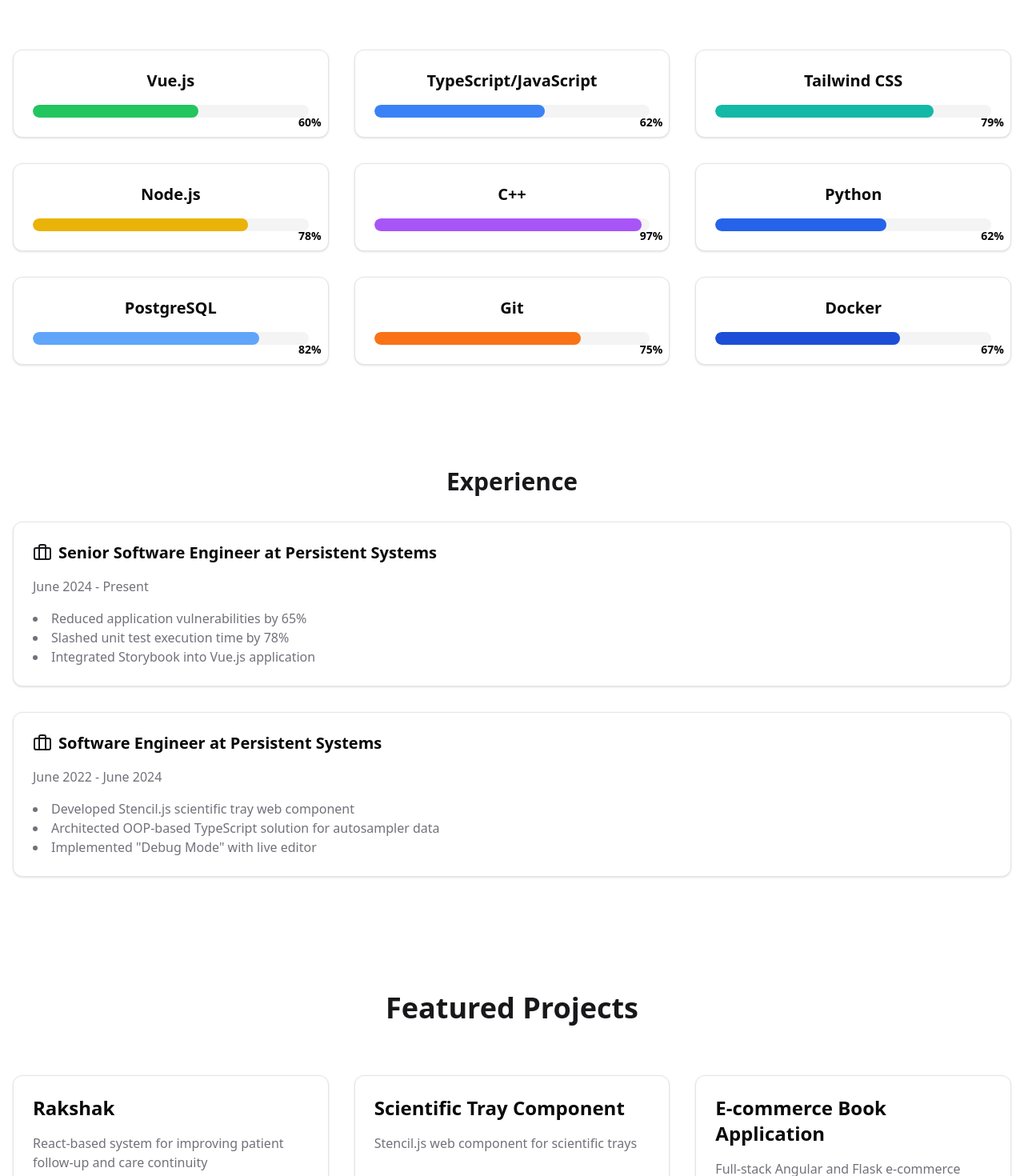
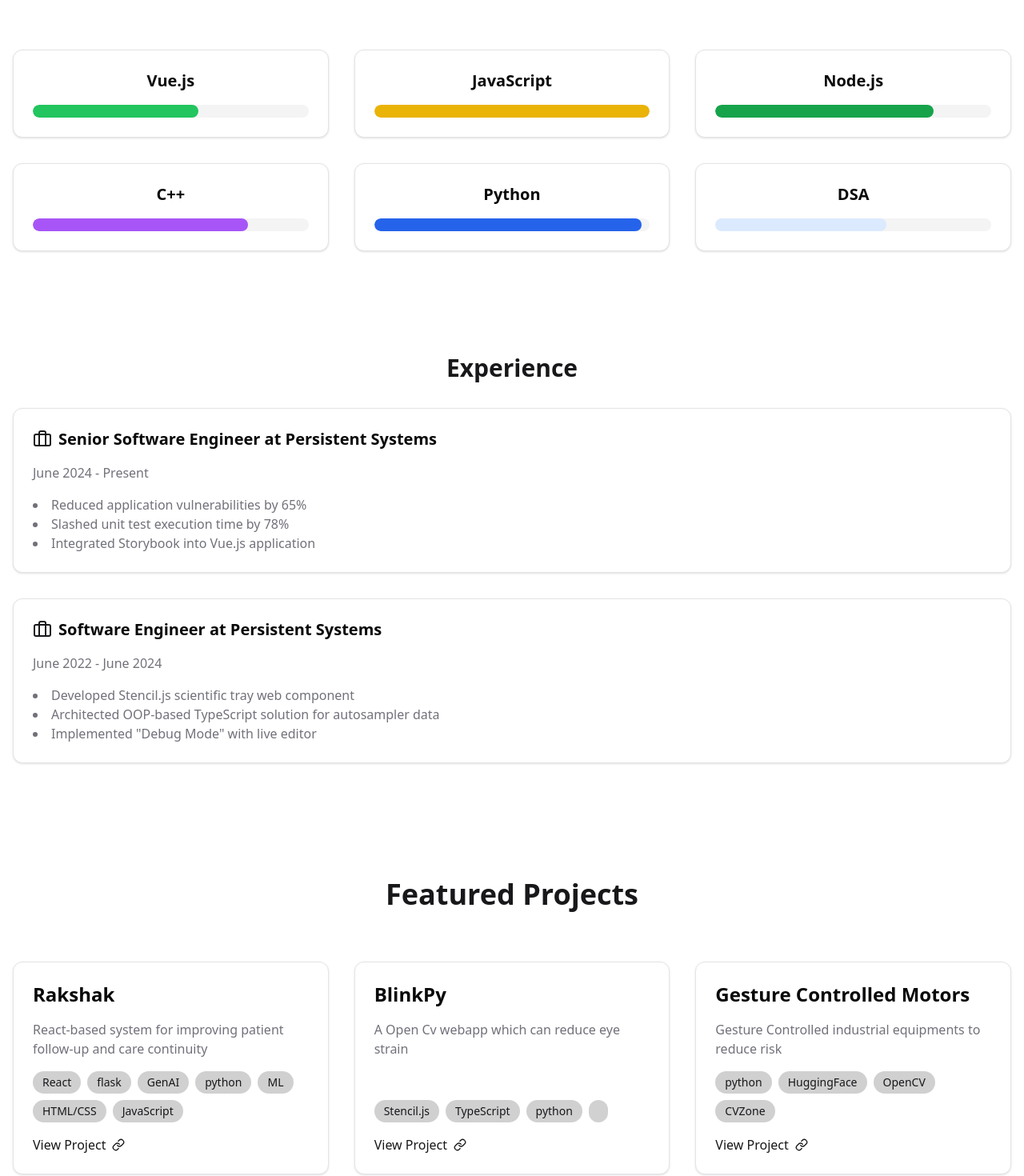
Before and after one commit to Ashit743/portfolio-vue, a Vue app in the folder vue-portfolio/: page / in a window 1280 px wide. Shown: the part 1240-2710 px from the top of the page at 80% size. Built offline with nearby package versions, Linux system fonts and the light colour scheme.

Commit message:
commit working changes

```diff
--- a/vue-portfolio/src/View/Home.vue
+++ b/vue-portfolio/src/View/Home.vue
@@ -13,26 +13,27 @@
     <!-- Navigation Bar -->
     <nav class="bg-background/80 backdrop-blur-xl p-4 fixed w-full z-10 border-b border-border">
       <div class="container mx-auto flex justify-between items-center">
-        <a href="#" class="text-2xl font-bold text-primary">AD</a>
-        <div class="space-x-4">
-          <Button variant="ghost" asChild>
-            <a href="#about">About</a>
-          </Button>
-          <Button variant="ghost" asChild>
-            <a href="#skills">Skills</a>
-          </Button>
-          <Button variant="ghost" asChild>
-            <a href="#experience">Experience</a>
-          </Button>
-          <Button variant="ghost" asChild>
-            <a href="#projects">Projects</a>
-          </Button>
-          <Button variant="ghost" asChild>
-            <a href="#certifications">Certifications</a>
+        <a href="#" class="text-2xl font-bold text-primary"><ashitAvatar/></a>
+        <Button @click="toggleMenu" variant="ghost" class="md:hidden">
+          <MenuIcon v-if="!isMenuOpen" class="w-6 h-6" />
+          <XIcon v-else class="w-6 h-6" />
+        </Button>
+        <div class="hidden md:flex space-x-4">
+          <Button v-for="item in menuItems" :key="item" variant="ghost" asChild>
+            <a :href="`#${item.toLowerCase()}`">{{ item }}</a>
           </Button>
         </div>
       </div>
     </nav>
+
+    <!-- Mobile Menu -->
+    <div v-if="isMenuOpen" class="fixed inset-0 z-20 bg-background/95 backdrop-blur-sm md:hidden">
+      <div class="flex flex-col items-center justify-center h-full space-y-4">
+        <Button v-for="item in menuItems" :key="item" variant="ghost" asChild @click="toggleMenu">
+          <a :href="`#${item.toLowerCase()}`">{{ item }}</a>
+        </Button>
+      </div>
+    </div>
 
     <Button
       @click="toggleDarkMode"
@@ -45,30 +46,29 @@
 
     <main class="pt-16">
       <!-- Hero Section -->
-      <section class="relative min-h-screen flex items-center justify-center overflow-hidden">
+      <section class="relative min-h-screen flex items-center justify-center overflow-hidden px-4">
         <div class="hero-bg-shapes absolute inset-0 z-0">
-          <div class="absolute top-1/4 left-1/4 w-64 h-64 bg-primary/10 rounded-full filter blur-3xl animate-pulse"></div>
-          <div class="absolute bottom-1/4 right-1/4 w-64 h-64 bg-primary/10 rounded-full filter blur-3xl animate-pulse delay-1000"></div>
+          <div class="absolute top-1/4 left-1/4 w-32 md:w-64 h-32 md:h-64 bg-primary/10 rounded-full filter blur-3xl animate-pulse"></div>
+          <div class="absolute bottom-1/4 right-1/4 w-32 md:w-64 h-32 md:h-64 bg-primary/10 rounded-full filter blur-3xl animate-pulse delay-1000"></div>
         </div>
 
-        <div class="text-center px-4 ">
-          <h1 class="hero-title text-7xl font-bold mb-4 text-primary animate-fadeIn">
+        <div class="text-center">
+          <h1 class="hero-title text-4xl md:text-7xl font-bold mb-4 text-primary animate-fadeIn">
             Ashit Darurmath
           </h1>
-          <p class="hero-subtitle text-3xl text-muted-foreground animate-fadeIn animation-delay-200">Senior Software Engineer</p>
-          <div class="mt-8 h-48 flex justify-center animate-fadeIn animation-delay-400">
-            <img src="./coding-gif-light.gif" alt="Coding animation" class="h-full dark:hidden">
-            <img src="./coding-gif-light.gif" alt="Coding animation" class="h-full hidden dark:block">
+          <p class="hero-subtitle text-xl md:text-3xl text-muted-foreground animate-fadeIn animation-delay-200">Senior Software Engineer</p>
+          <div class="mt-8 h-32 md:h-48 flex justify-center animate-fadeIn animation-delay-400">
+            <img src="./coding-gif-light.gif" alt="Coding animation" class="h-full ">
           </div>
           <div class="mt-8 flex justify-center space-x-4 animate-fadeIn animation-delay-600">
-            <a href="https://github.com/yourusername" target="_blank" rel="noopener noreferrer" class="text-muted-foreground hover:text-primary transition-colors">
-              <GithubIcon class="w-8 h-8" />
+            <a href="https://github.com/Ashit743" target="_blank" rel="noopener noreferrer" class="text-muted-foreground hover:text-primary transition-colors">
+              <GithubIcon class="w-6 h-6 md:w-8 md:h-8" />
             </a>
-            <a href="https://linkedin.com/in/yourusername" target="_blank" rel="noopener noreferrer" class="text-muted-foreground hover:text-primary transition-colors">
-              <LinkedinIcon class="w-8 h-8" />
+            <a href="https://www.linkedin.com/in/ashit-darurmath/" target="_blank" rel="noopener noreferrer" class="text-muted-foreground hover:text-primary transition-colors">
+              <LinkedinIcon class="w-6 h-6 md:w-8 md:h-8" />
             </a>
-            <a href="mailto:your.email@example.com" class="text-muted-foreground hover:text-primary transition-colors">
-              <MailIcon class="w-8 h-8" />
+            <a href="mailto:ashitsdarurmath@gmail.com" class="text-muted-foreground hover:text-primary transition-colors">
+              <MailIcon class="w-6 h-6 md:w-8 md:h-8" />
             </a>
           </div>
         </div>
@@ -106,9 +106,10 @@
                       :style="{ width: `${skillLevels[skill.name]}%` }"
                     ></div>
                   </div>
-                  <span class="absolute bottom-2 right-2 text-sm font-semibold">
-                    {{ skillLevels[skill.name] }}%
-                  </span>
+
+
+
+
                   <div class="absolute inset-0 bg-primary opacity-0 group-hover:opacity-10 transition-opacity duration-300"></div>
                 </CardContent>
               </Card>
@@ -223,7 +224,9 @@
   LinkIcon,
   GithubIcon,
   LinkedinIcon,
-  MailIcon
+  MailIcon,
+  MenuIcon,
+  XIcon
 } from 'lucide-vue-next'
 import {
   Card,
@@ -234,21 +237,21 @@
 import {
   Button
 } from "@/components/ui/button"
-
+import ashitAvatar from '@/components/ashitAvatar.vue'
 const isDarkMode = ref(false)
 const isLoading = ref(true)
 const showScrollTop = ref(false)
+const isMenuOpen = ref(false)
+const menuItems = ['About', 'Skills', 'Experience', 'Projects', 'Certifications']
 
 const skills = [
   { name: 'Vue.js', color: 'bg-green-500' },
-  { name: 'TypeScript/JavaScript', color: 'bg-blue-500' },
-  { name: 'Tailwind CSS', color: 'bg-teal-500' },
-  { name: 'Node.js', color: 'bg-yellow-500' },
+  { name: 'JavaScript', color: 'bg-yellow-500' },
+  { name: 'Node.js', color: 'bg-green-600' },
   { name: 'C++', color: 'bg-purple-500' },
   { name: 'Python', color: 'bg-blue-600' },
-  { name: 'PostgreSQL', color: 'bg-blue-400' },
-  { name: 'Git', color: 'bg-orange-500' },
-  { name: 'Docker', color: 'bg-blue-700' },
+  { name: 'DSA', color: 'bg-blue-100' },
+
 ]
 
 const skillLevels = ref({
@@ -258,29 +261,33 @@
   'Node.js': 0,
   'C++': 0,
   'Python': 0,
-  'PostgreSQL': 0,
-  'Git': 0,
-  'Docker': 0,
+  'DSA':0
 })
 
 const projects = [
   {
     name: 'Rakshak',
     description: 'React-based system for improving patient follow-up and care continuity',
-    tech: ['React', 'Node.js', 'MongoDB'],
-    link: 'https://github.com/yourusername/rakshak'
+    tech: ['React', 'flask', 'GenAI', 'python', 'ML','HTML/CSS','JavaScript'],
+    link: 'https://prakshak-1.onrender.com/'
   },
   {
-    name: 'Scientific Tray Component',
-    description: 'Stencil.js web component for scientific trays',
-    tech: ['Stencil.js', 'TypeScript', 'Jest'],
-    link: 'https://github.com/yourusername/scientific-tray'
+    name: 'BlinkPy',
+    description: 'A Open Cv webapp which can reduce eye strain',
+    tech: ['Stencil.js', 'TypeScript', 'python', ''],
+    link: 'https://devpost.com/software/blink-4n2xjv'
   },
   {
-    name: 'E-commerce Book Application',
-    description: 'Full-stack Angular and Flask e-commerce platform',
-    tech: ['Angular', 'Flask', 'PostgreSQL'],
-    link: 'https://github.com/yourusername/book-ecommerce'
+    name: 'Gesture Controlled Motors',
+    description: 'Gesture Controlled industrial equipments to reduce risk',
+    tech: ['python', 'HuggingFace', 'OpenCV', 'CVZone'],
+    link: 'https://photos.google.com/share/AF1QipP_S4tBr2MxYk4Ch9NT1PnwEzFwQy5VU5IOEhN2PEXPYz45QJi5BEEUTzebgP3CcA?key=THoxR1o2bUphcW5iem54Snp2RENzbmpqVGdSM1ZR'
+  },
+  {
+    name: 'RC Aircraft',
+    description: 'Remote Controled Aircraft from scratch',
+    tech: ['Ansys', 'DSSolidWorks', 'Aero designing'],
+    link: 'https://photos.google.com/share/AF1QipOJGlzj4MOYz-9fjMpgN6otGj4hik9tYG1f2k_OKaa2gnPmTY8T6rZBuCLBO_Wz2Q?key=a01zTkotQnlDWFBaTUZvdGhyd2FreHZGMmNKcVRB'
   },
 ]
 
@@ -309,16 +316,16 @@
 
 const certifications = [
   {
-    name: 'Google IT Support Professional Certificate',
-    issuer: 'Google',
-    date: 'December 2021',
-    link: 'https://www.credly.com/badges/a5996a9a-0a7a-4a7a-a50a-526665656565'
+    name: 'Azure Fundamentals',
+    issuer: 'Microsoft',
+    date: 'July 2022',
+    link: 'https://www.credly.com/badges/4980c817-86d5-4a0f-94fe-a84f7def1418/public_url'
   },
   {
-    name: 'AWS Certified Cloud Practitioner',
-    issuer: 'Amazon Web Services',
-    date: 'March 2023',
-    link: '#'
+    name: 'Mentor Code in Place',
+    issuer: 'Standford',
+    date: 'June 2023',
+    link: 'https://digitalcredential.stanford.edu/check/A0B5BC5F8BFFB834F812B628AB8184381F8816095DD9197F9DAE8B0A00DA71EAc05NQVRyN1kyaXluV201MnRhTlVzSmNXOGRYMDFiMkRjczZZUDJRdDFidzZaaTNQ'
   }
 ]
 
@@ -355,6 +362,10 @@
       }
     }, 20)
   })
+}
+
+const toggleMenu = () => {
+  isMenuOpen.value = !isMenuOpen.value
 }
 
 onMounted(() => {
@@ -413,4 +424,13 @@
 .scroll-mt-16 {
   scroll-margin-top: 4rem;
 }
+
+@media (max-width: 768px) {
+  .hero-title {
+    font-size: 2.5rem;
+  }
+  .hero-subtitle {
+    font-size: 1.25rem;
+  }
+}
 </style>
```
